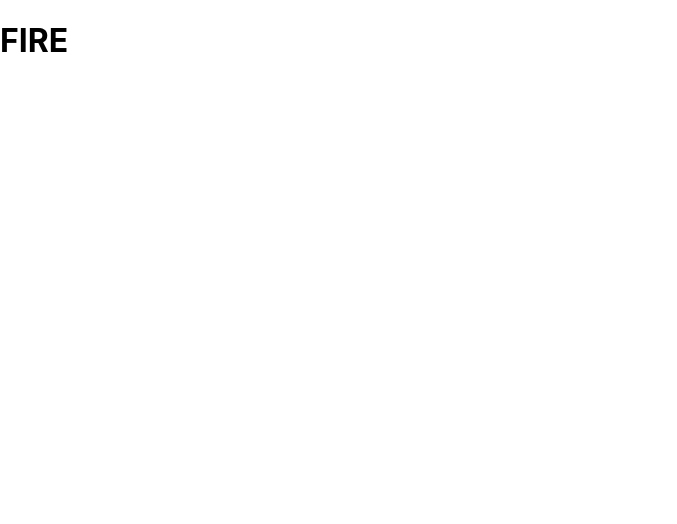
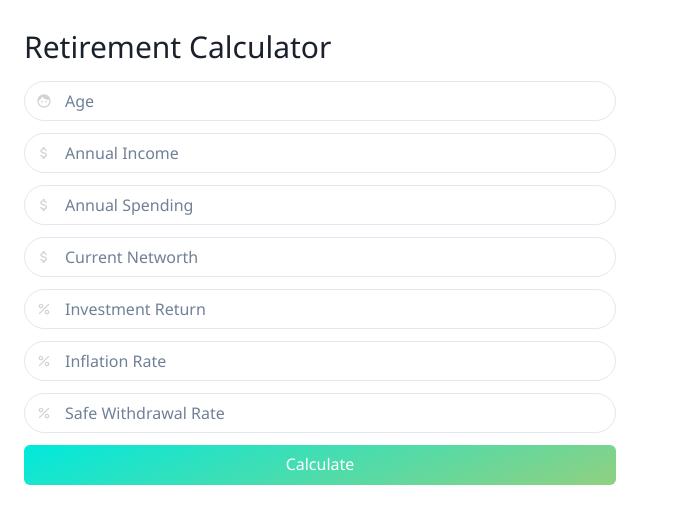
Before and after one commit to therealbluepandabear/fire-finance, a React (Create React App) app: page / in a window 1280 px wide. Shown: the top 524 px of the page, without its empty margins (0-677 px from the left). Built offline with nearby package versions, Linux system fonts and the light colour scheme.

Commit message:
Add basic UI (that currently does nothing).

```diff
--- a/src/App.css
+++ /dev/null
@@ -1,38 +0,0 @@
-.App {
-  text-align: center;
-}
-
-.App-logo {
-  height: 40vmin;
-  pointer-events: none;
-}
-
-@media (prefers-reduced-motion: no-preference) {
-  .App-logo {
-    animation: App-logo-spin infinite 20s linear;
-  }
-}
-
-.App-header {
-  background-color: #282c34;
-  min-height: 100vh;
-  display: flex;
-  flex-direction: column;
-  align-items: center;
-  justify-content: center;
-  font-size: calc(10px + 2vmin);
-  color: white;
-}
-
-.App-link {
-  color: #61dafb;
-}
-
-@keyframes App-logo-spin {
-  from {
-    transform: rotate(0deg);
-  }
-  to {
-    transform: rotate(360deg);
-  }
-}
--- a/src/App.tsx
+++ b/src/App.tsx
@@ -1,11 +1,10 @@
-import './App.css';
 import RetirementCalculator from './components/RetirementCalculator';
+
+import { ChakraProvider } from '@chakra-ui/react'
 
 function App() {
   return (
-    <main>
-      <RetirementCalculator />
-    </main>
+    <RetirementCalculator />
   );
 }
 
--- a/src/components/RetirementCalculator.tsx
+++ b/src/components/RetirementCalculator.tsx
@@ -1,5 +1,93 @@
+import { Flex, Input, InputGroup, InputLeftElement, Text, Button } from '@chakra-ui/react'
+import { MdAttachMoney, MdFace, MdPercent } from 'react-icons/md'
+
+function calculateYearsToRetirement(
+    age: number,
+    annualIncome: number,
+    annualSpending: number,
+    networth: number,
+    investmentReturn: number,
+    inflationRate: number
+): number {
+    return 5;
+}
+
 export default function RetirementCalculator(): JSX.Element {
+    const inputStyle = {
+        borderRadius: "24px",
+        size: "md",
+        type: "number"
+    }
+
+    const gap = "12px"
+
     return (
-        <h1>FIRE</h1>
+        <Flex flexDirection="column" padding="24px" gap={gap} width={{ base: "100%", md: "50%" }}>
+            <Text fontSize="3xl">Retirement Calculator</Text>
+
+            <InputGroup>
+                <InputLeftElement>
+                    <MdFace color="lightgray" />
+                </InputLeftElement>
+
+                <Input sx={inputStyle} placeholder="Age" />
+            </InputGroup>
+
+            <InputGroup>
+                <InputLeftElement>
+                    <MdAttachMoney color="lightgray" />
+                </InputLeftElement>
+
+                <Input sx={inputStyle} placeholder="Annual Income" />
+            </InputGroup>
+
+            <InputGroup>
+                <InputLeftElement>
+                    <MdAttachMoney color="lightgray" />
+                </InputLeftElement>
+
+                <Input sx={inputStyle} placeholder="Annual Spending" />
+            </InputGroup>
+
+            <InputGroup>
+                <InputLeftElement>
+                    <MdAttachMoney color="lightgray" />
+                </InputLeftElement>
+
+                <Input sx={inputStyle} placeholder="Current Networth" />
+            </InputGroup>
+
+            <InputGroup>
+                <InputLeftElement>
+                    <MdPercent color="lightgray" />
+                </InputLeftElement>
+
+                <Input sx={inputStyle} placeholder="Investment Return" />
+            </InputGroup>
+
+            <InputGroup>
+                <InputLeftElement>
+                    <MdPercent color="lightgray" />
+                </InputLeftElement>
+
+                <Input sx={inputStyle} placeholder="Inflation Rate" />
+            </InputGroup>
+
+            <InputGroup>
+                <InputLeftElement>
+                    <MdPercent color="lightgray" />
+                </InputLeftElement>
+
+                <Input sx={inputStyle} placeholder="Safe Withdrawal Rate" />
+            </InputGroup>
+
+            <Button
+                fontWeight="normal"
+                background="linear-gradient(160deg, #00e9dd 0%, #91d080 100%)"
+                textColor="white"
+                _hover={{ filter: "brightness(108%)" }}
+                _active={{ filter: "brightness(92%)" }}
+            >Calculate</Button>
+        </Flex>
     )
 }
--- a/src/index.css
+++ b/src/index.css
@@ -1,13 +1,19 @@
+* {
+  box-sizing: border-box;
+}
+
+html {
+  box-sizing: border-box;
+}
+
 body {
   margin: 0;
-  font-family: -apple-system, BlinkMacSystemFont, 'Segoe UI', 'Roboto', 'Oxygen',
-    'Ubuntu', 'Cantarell', 'Fira Sans', 'Droid Sans', 'Helvetica Neue',
-    sans-serif;
-  -webkit-font-smoothing: antialiased;
-  -moz-osx-font-smoothing: grayscale;
 }
 
-code {
-  font-family: source-code-pro, Menlo, Monaco, Consolas, 'Courier New',
-    monospace;
+@font-face {
+  font-display: swap;
+  font-family: 'Noto Sans';
+  font-style: normal;
+  font-weight: 400;
+  src: url('../public/noto-sans-v27-latin-regular.woff2') format('woff2');
 }
--- a/src/index.tsx
+++ b/src/index.tsx
@@ -2,12 +2,19 @@ import React from 'react'
 import ReactDOM from 'react-dom/client'
 import './index.css'
 import App from './App'
+import theme from './theme'
+
+import { ChakraProvider } from '@chakra-ui/react'
+
 
 const root = ReactDOM.createRoot(
   document.getElementById('root') as HTMLElement
 )
+
 root.render(
-  <React.StrictMode>
-    <App />
-  </React.StrictMode>
+  <ChakraProvider theme={theme}>
+    <React.StrictMode>
+      <App />
+    </React.StrictMode>
+  </ChakraProvider>
 )
--- /dev/null
+++ b/src/theme.ts
@@ -0,0 +1,10 @@
+import { extendTheme } from '@chakra-ui/react'
+
+const theme = extendTheme({
+    fonts: {
+        body: 'Noto Sans, sans-serif',
+        heading: 'Noto Sans, sans-serif'
+    }
+})
+
+export default theme
```
Also changed, not shown: package.json (+6 -5 lines), public/noto-sans-v27-latin-regular.woff2 (added), 1 other file (tests, documents, lock files or other folders).
